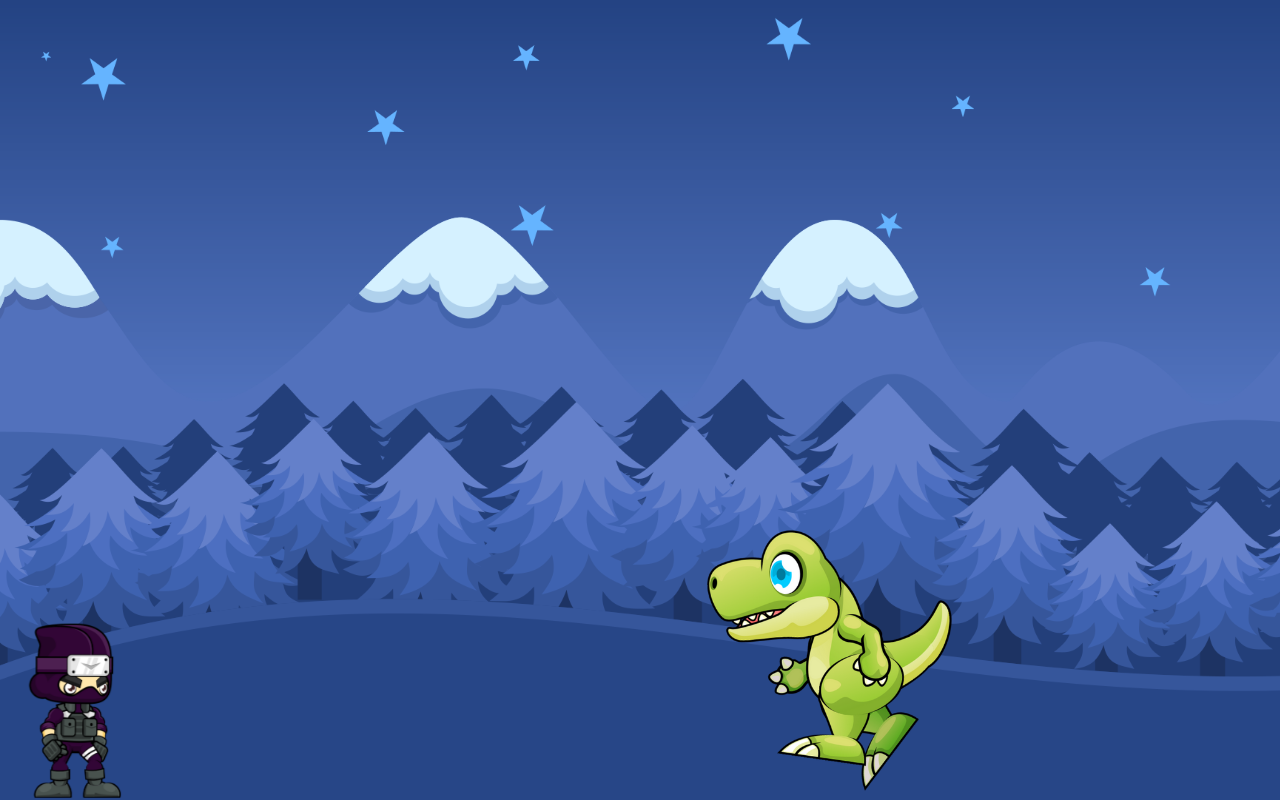
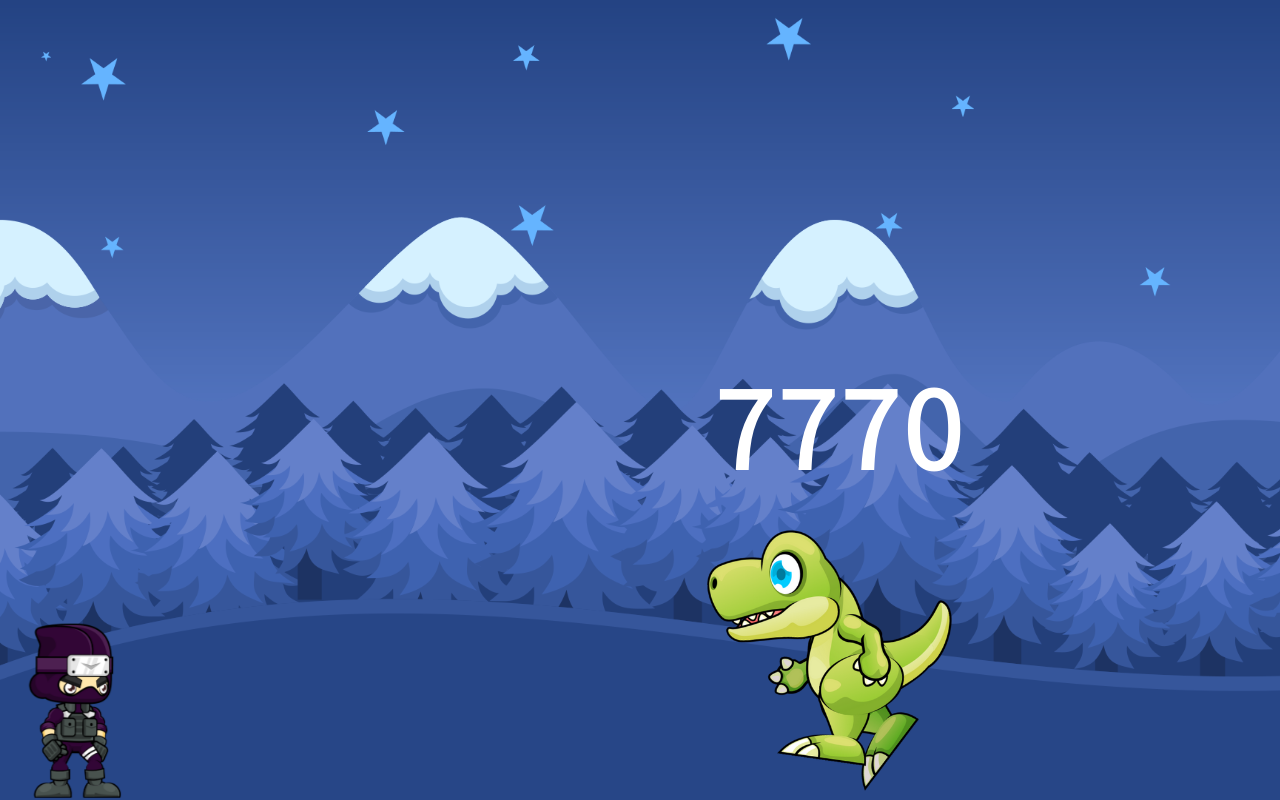
Before and after one commit to bell-ho/web-game, a website: page index.html in a window 1280 px wide. Drawn offline with Linux system fonts and the light colour scheme.

Commit message:
몬스터 수리검 공격 hp 감소

```diff
--- a/css/game.css
+++ b/css/game.css
@@ -132,3 +132,15 @@
     background-size: 2242px 294px;
     animation: monster_run 1s infinite steps(8);
 }
+
+.monster_box .hp {
+    position: absolute;
+    left: 0;
+    top: 0;
+    width: 100%;
+    font-size: 110px;
+    color: #fff;
+    text-align: center;
+    transform: translateY(-100%);
+
+}
--- a/js/bullet.js
+++ b/js/bullet.js
@@ -38,26 +38,29 @@ class Bullet {
       left: this.el.getBoundingClientRect().left,
       right: this.el.getBoundingClientRect().right,
       top: gameProp.screenHeight - this.el.getBoundingClientRect().top,
+
       bottom: gameProp.screenHeight - this.el.getBoundingClientRect().top - this.el.getBoundingClientRect().height,
     };
   }
 
   crashBullet() {
+    allMonsterComProp.arr.forEach((monster) => {
       if (this.position().left > monster.position().left && this.position().right < monster.position().right) {
         bulletComProp.arr.forEach((v, i) => {
           if (v === this) {
             bulletComProp.arr.splice(i, 1);
             this.el.remove();
-          console.log(bulletComProp.arr);
+            monster.updateHp();
           }
         });
       }
+    });
+
     if (this.position().left > gameProp.screenWidth || this.position().right < 0) {
       bulletComProp.arr.forEach((v, i) => {
         if (v === this) {
           bulletComProp.arr.splice(i, 1);
           this.el.remove();
-          console.log(bulletComProp.arr);
         }
       });
     }
--- a/js/game.js
+++ b/js/game.js
@@ -7,6 +7,10 @@ const key = {
     40: 'down',
     88: 'attack',
   },
+};
+
+const allMonsterComProp = {
+  arr: [],
 };
 
 const jumpProps = {
@@ -66,10 +70,10 @@ const loadImg = () => {
 };
 
 let hero;
-let monster;
 const init = () => {
   hero = new Hero();
-  monster = new Monster();
+  allMonsterComProp.arr[0] = new Monster(700, 7770);
+  allMonsterComProp.arr[1] = new Monster(1500, 7770);
   loadImg();
   windowEvent();
   renderGame();
--- a/js/hero.js
+++ b/js/hero.js
@@ -12,6 +12,8 @@ class Hero {
     this.direction = 'right';
 
     this.jumping = false;
+
+    this.attackDamage = 1000;
   }
 
   keyMotion() {
--- a/js/monster.js
+++ b/js/monster.js
@@ -1,17 +1,24 @@
 class Monster {
-  constructor() {
+  constructor(positionX, hp) {
     this.parentNode = document.querySelector('.game');
     this.el = document.createElement('div');
     this.el.className = 'monster_box';
     this.elChildren = document.createElement('div');
     this.elChildren.className = 'monster';
-
+    this.hpNode = document.createElement('div');
+    this.hpNode.className = 'hp';
+    this.hpValue = hp;
+    this.hpTextNode = document.createTextNode(this.hpValue);
+    this.positionX = positionX;
     this.init();
   }
 
   init() {
+    this.hpNode.appendChild(this.hpTextNode);
+    this.el.appendChild(this.hpNode);
     this.el.appendChild(this.elChildren);
     this.parentNode.appendChild(this.el);
+    this.el.style.left = this.positionX + 'px';
   }
 
   position() {
@@ -22,4 +29,9 @@ class Monster {
       bottom: gameProp.screenHeight - this.el.getBoundingClientRect().top - this.el.getBoundingClientRect().height,
     };
   }
+
+  updateHp() {
+    this.hpValue = Math.max(0, this.hpValue - hero.attackDamage);
+    this.el.children[0].innerText = this.hpValue;
+  }
 }
```
Lines whose indentation alone changed are shown as unchanged.
